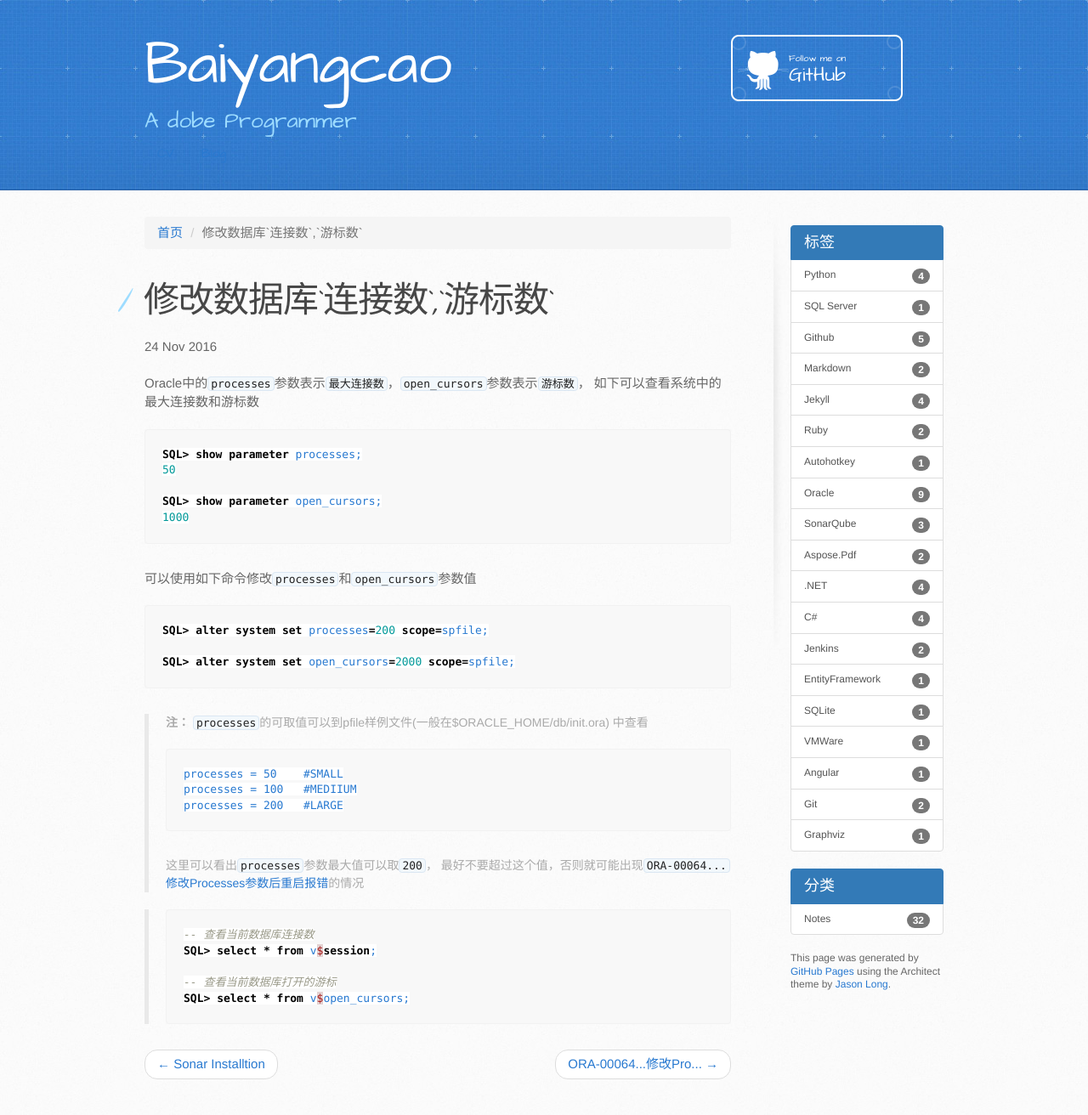
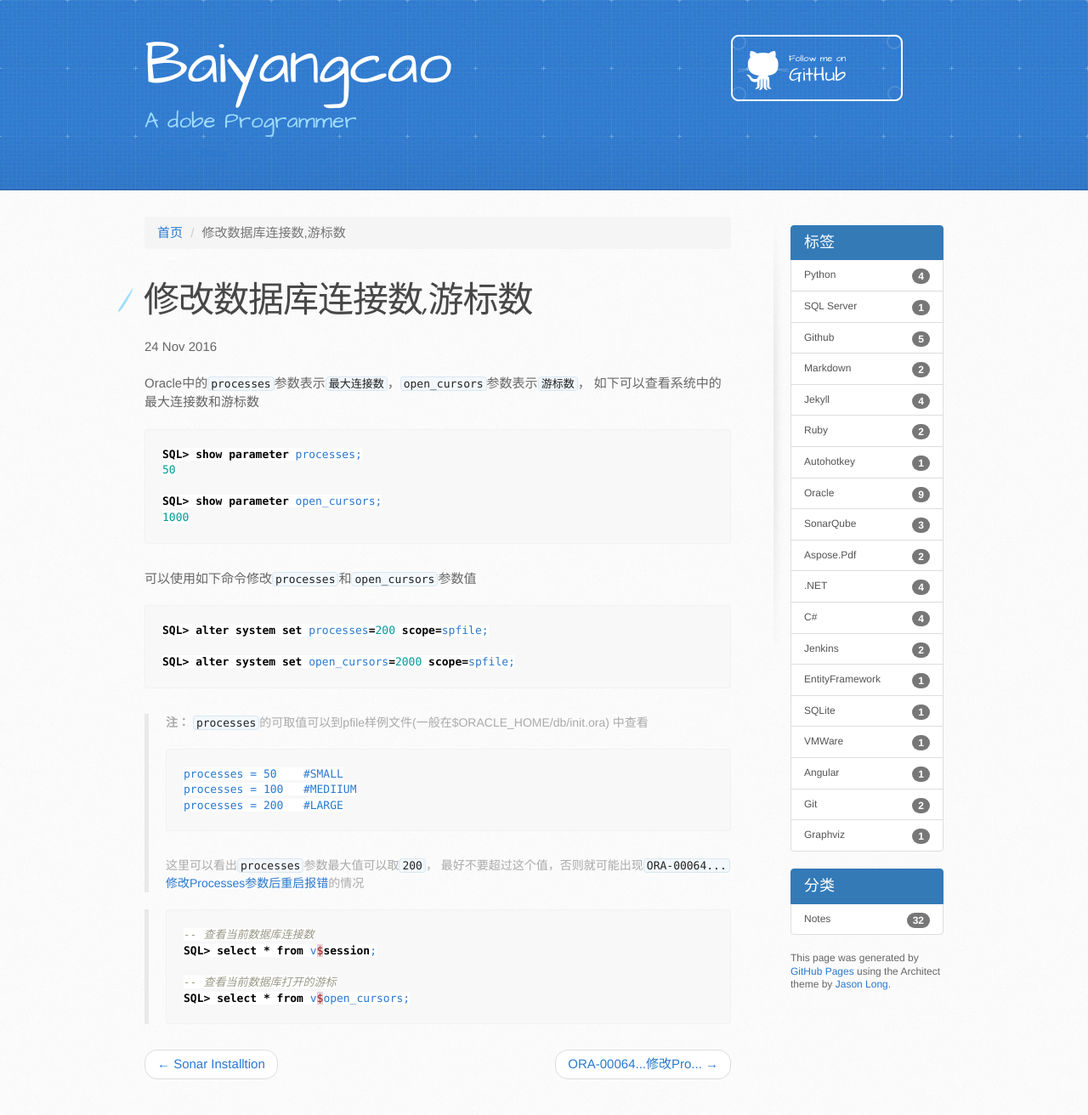
Before and after one commit to baiyangcao/baiyangcao.github.io, a Jekyll site: the page built from _posts/2016-11-24-modify-session.md, in a window 1280 px wide. Shown: the whole page at 85% size. Built offline with Jekyll 4.4.1, drawn with Linux system fonts in a browser that asks for light colours; nearby versions of some CDN libraries; library files that are not in the unit come from our copies.

```diff
--- a/_posts/2016-11-24-modify-session.md
+++ b/_posts/2016-11-24-modify-session.md
@@ -1,6 +1,6 @@
 ---
 layout: post
-title: 修改数据库`连接数`,`游标数`
+title: 修改数据库连接数,游标数
 date: 2016-11-24
 categories: Notes
 tags: Oracle
```
